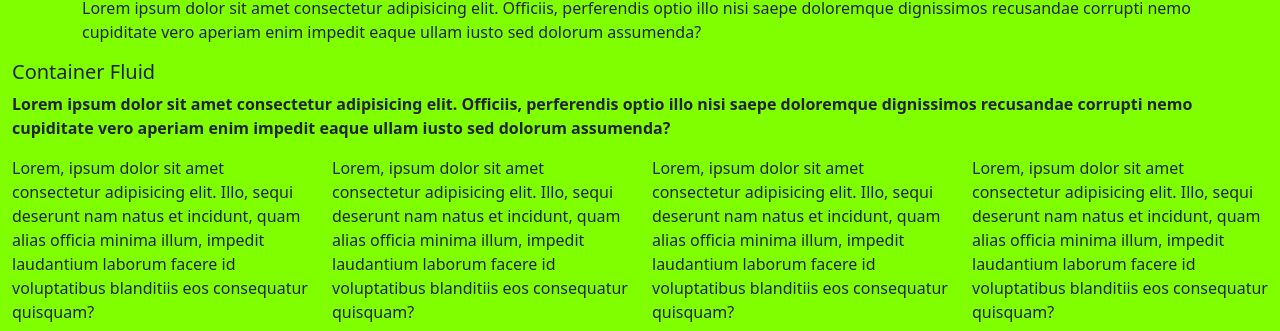
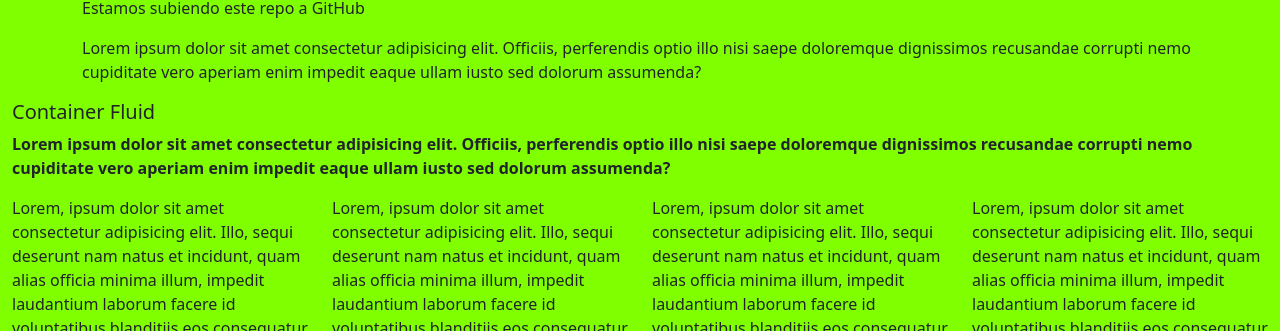
Before and after one commit to carobravo/clase11-46850, a plain HTML site: page index.html in a window 1280 px wide. Shown: the part 209-540 px from the top of the page. Drawn offline with nearby package versions, Linux system fonts and the light colour scheme.

Commit message:
subiendo a GitHubt

```diff
--- a/index.html
+++ b/index.html
@@ -64,6 +64,7 @@
         <h1>Hola estoy en la rama1 de git</h1>
         <h2>Segundo cambio en la rama1 de GIT</h2>
         <h2>soy un titulo que viene de una rama</h2>
+        <p>Estamos subiendo este repo a GitHub</p>
         <P>Lorem ipsum dolor sit amet consectetur adipisicing elit. Officiis, perferendis optio illo nisi saepe
             doloremque dignissimos recusandae corrupti nemo cupiditate vero aperiam enim impedit eaque ullam iusto sed
             dolorum assumenda?</P>
```
